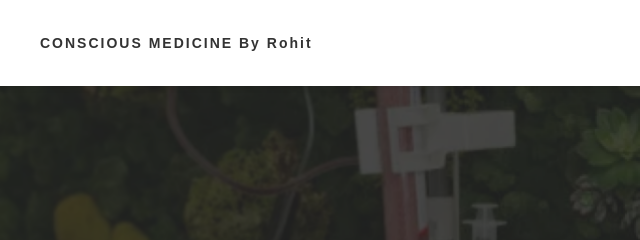
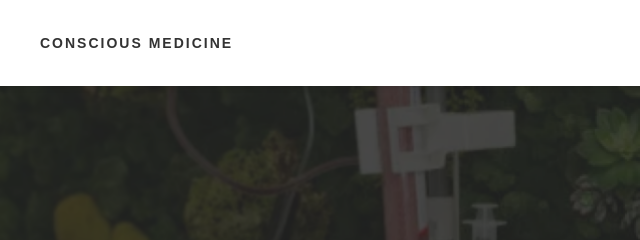
Before and after one commit to CodingByRohit/CMED-AD-FUNNEL-PAGE, a plain HTML site: page index.html in a window 1280 px wide. Shown: the top 240 px of the page, 0-640 px from the left. Drawn offline with Linux system fonts and the light colour scheme.

Commit message:
changed Rohit

```diff
--- a/index.html
+++ b/index.html
@@ -10,7 +10,7 @@
     <header>
         <div class="container">
             <div class="header-content">
-                <div class="logo">CONSCIOUS MEDICINE By Rohit</div>
+                <div class="logo">CONSCIOUS MEDICINE </div>
                 <a href="#contact" class="cta-button">FOR CLIENTS</a>
             </div>
         </div>
```
